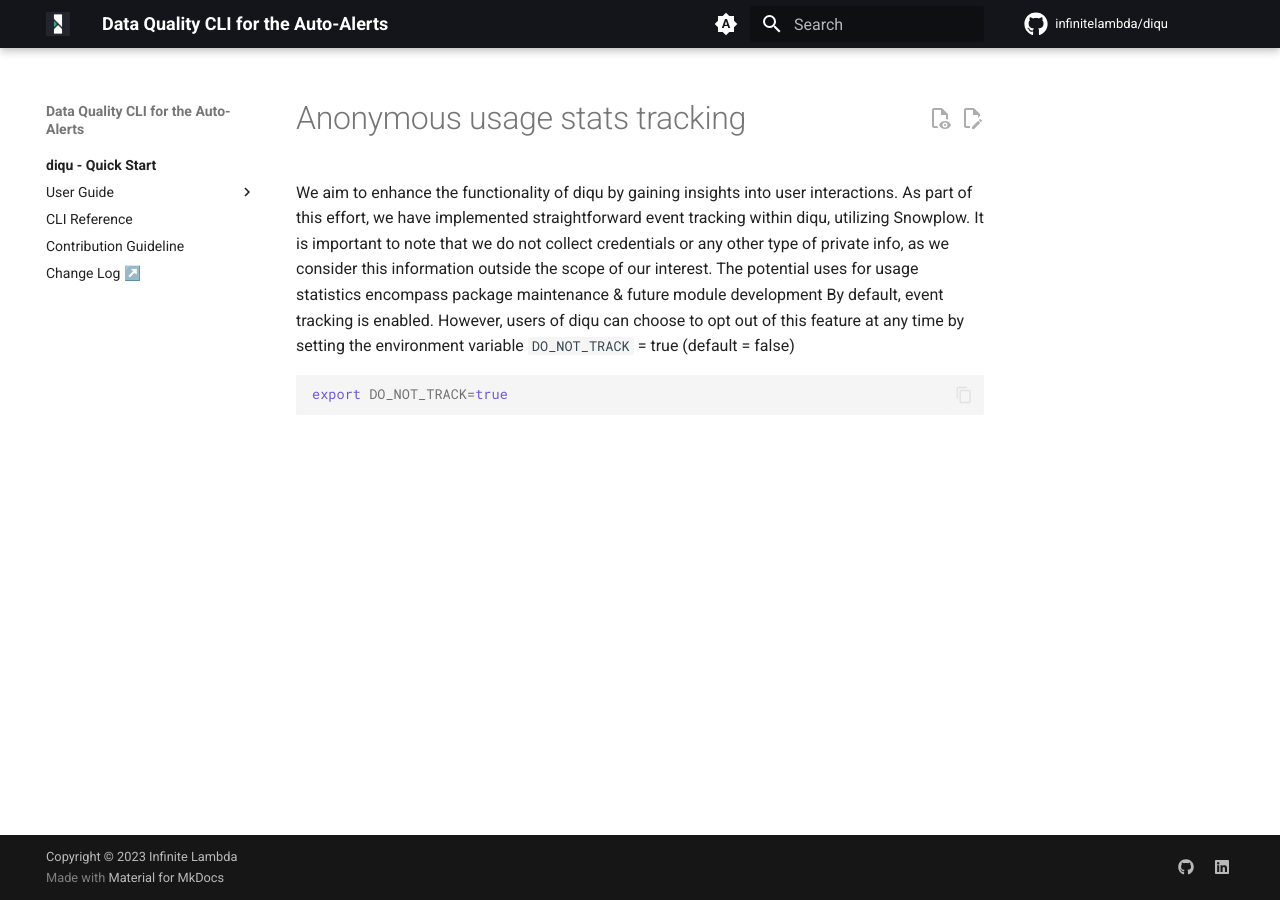
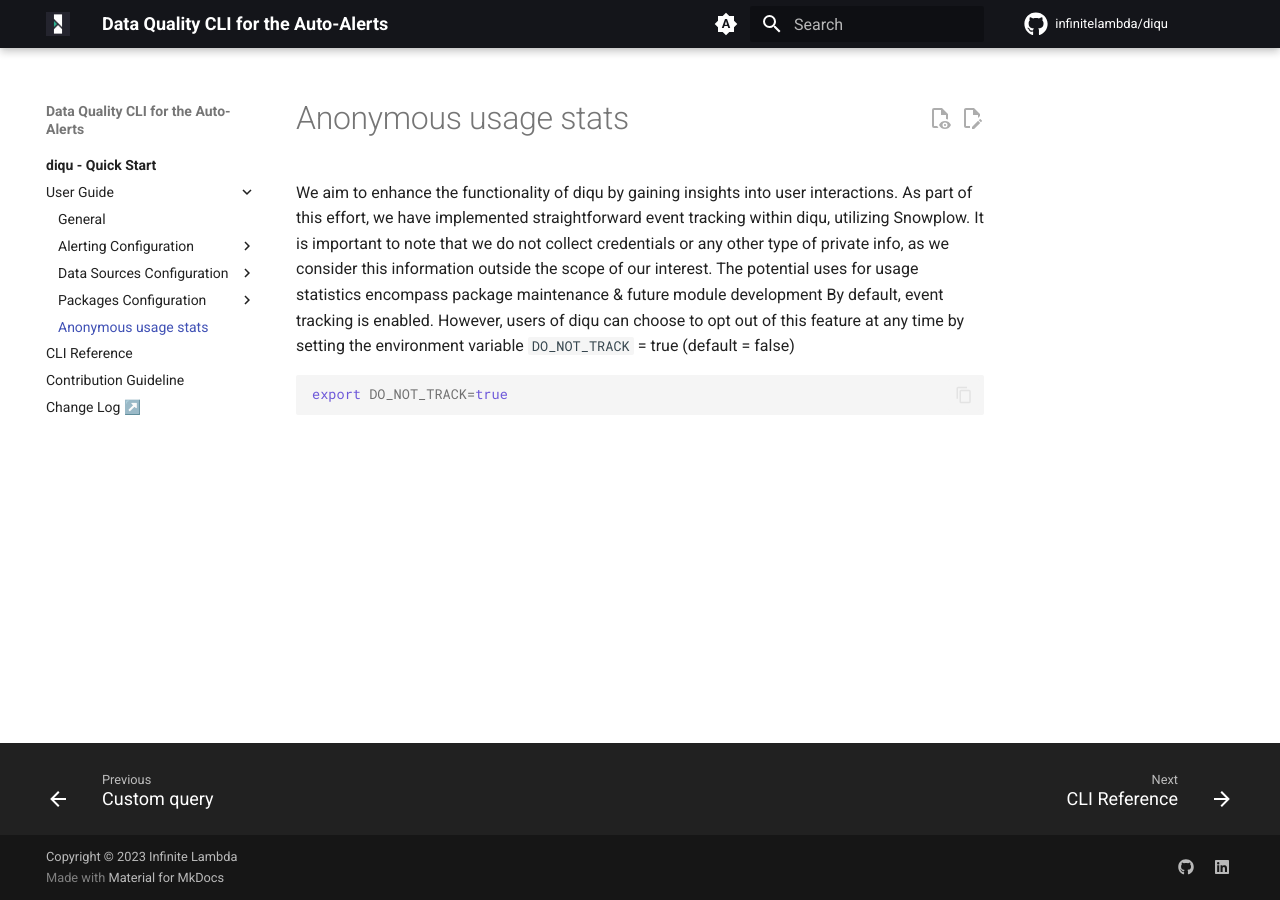
Before and after one commit to infinitelambda/diqu, an MkDocs documentation site: the page built from docs/nav/guide/config/usage_stats.md, in a window 1280 px wide. Built offline with MkDocs 1.6.1 and Material for MkDocs 9.7.7, drawn with Linux system fonts in a browser that asks for light colours; comment, search, counter and statistics services are not loaded; the version menu is left out.

Commit message:
fix: modify mkdocs, move usage_stats.md to config guide

```diff
--- a/docs/nav/guide/user_stats.md
+++ b/docs/nav/guide/config/usage_stats.md
@@ -1,4 +1,4 @@
-# Anonymous usage stats tracking
+# Anonymous usage stats
 
 We aim to enhance the functionality of diqu by gaining insights into user interactions. As part of this effort, we have implemented straightforward event tracking within diqu, utilizing Snowplow.
 It is important to note that we do not collect credentials or any other type of private info, as we consider this information outside the scope of our interest.
--- a/mkdocs.yml
+++ b/mkdocs.yml
@@ -23,6 +23,7 @@ nav:
       - Packages Configuration:
         - DQ Tools: nav/guide/config/packages/dq-tools.md
         - Custom query: nav/guide/config/packages/custom.md
+      - Anonymous usage stats: nav/guide/config/usage_stats.md
     - CLI Reference: nav/guide/cli.md
     - Contribution Guideline: nav/dev/contributing.md
     - Change Log ↗️: https://github.com/infinitelambda/diqu/releases" target="_blank
```
